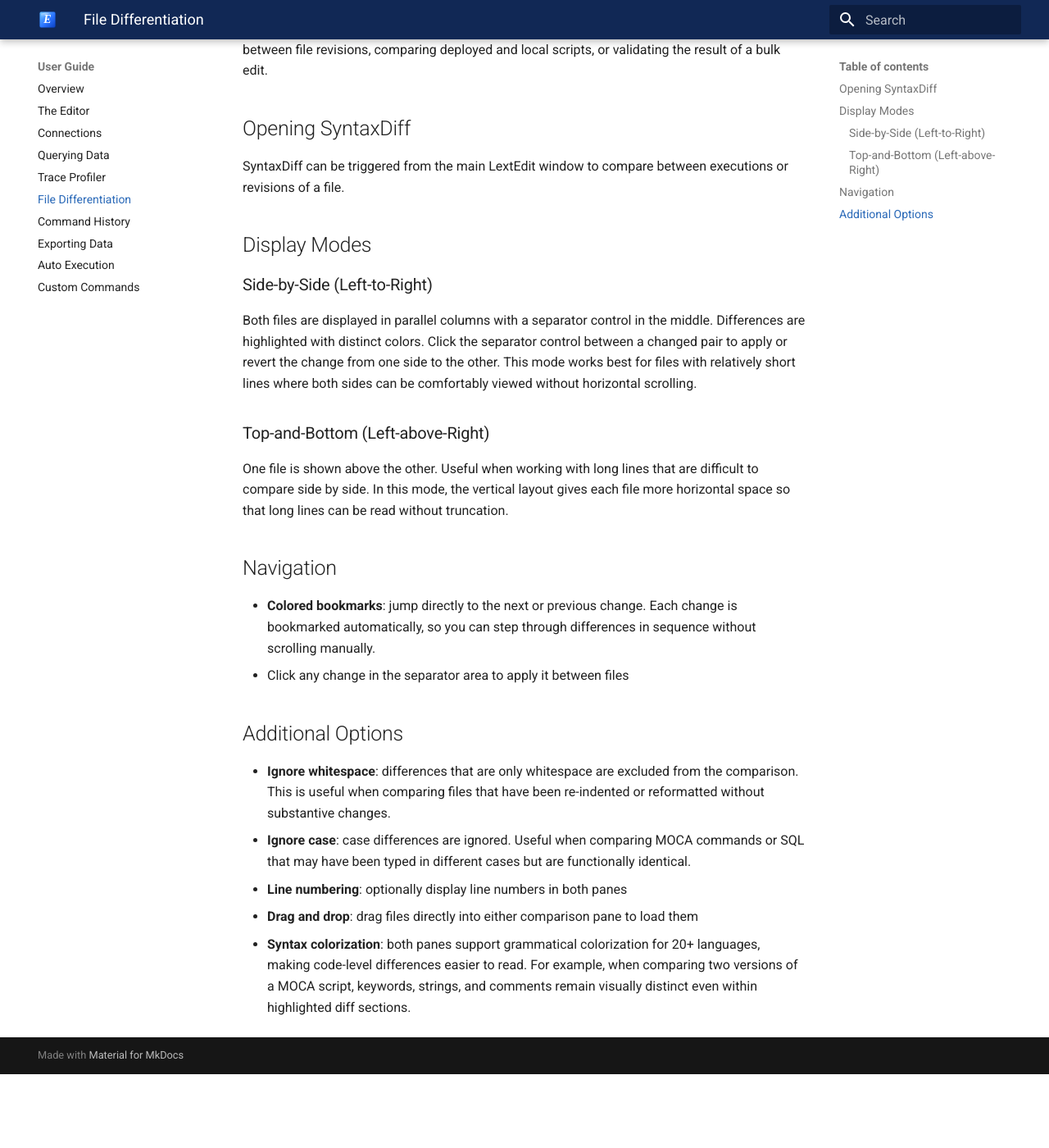
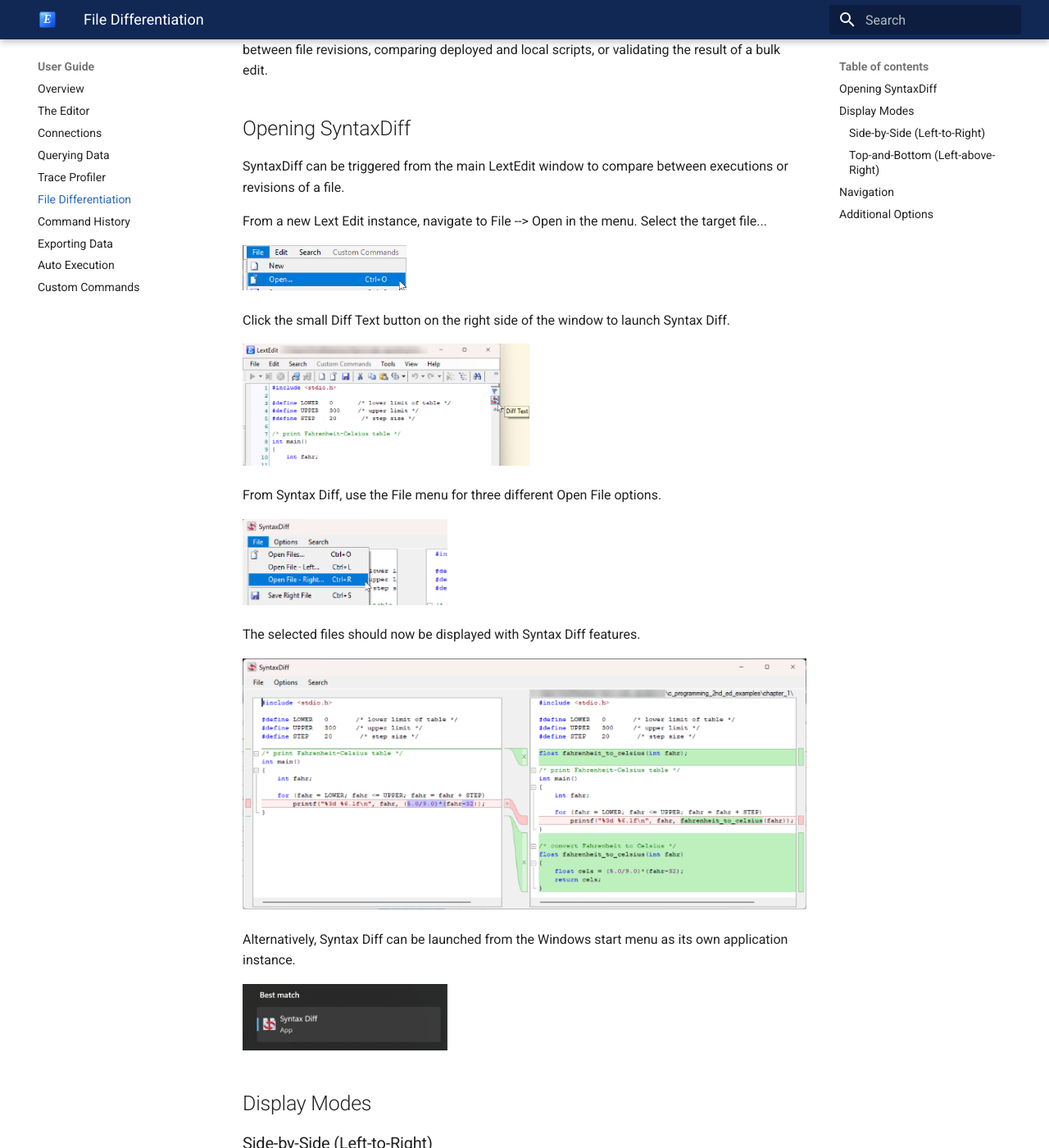
Before and after one commit to christopher-robertson/lextedit_documentation, an MkDocs documentation site: the page built from docs/user-guide/file-differentiation.md, in a window 1280 px wide and 1400 px high, scrolled down 231 px. Shown: the whole window at 82% size. Built offline with MkDocs 1.6.1 and Material for MkDocs 9.7.7, drawn with Linux system fonts in a browser that asks for light colours; before the commit the page ends 1541 px from its top, so only the background shows below that.

Commit message:
Adding screenshots to User Guide File Differentiation section.

```diff
--- a/docs/user-guide/file-differentiation.md
+++ b/docs/user-guide/file-differentiation.md
@@ -5,6 +5,26 @@
 ## Opening SyntaxDiff
 
 SyntaxDiff can be triggered from the main LextEdit window to compare between executions or revisions of a file.
+
+From a new Lext Edit instance, navigate to File --> Open in the menu. Select the target file...
+
+![Screenshot showing menu File --> Open](img/syntaxdiff_openfile.png){ width="200" }
+
+Click the small Diff Text button on the right side of the window to launch Syntax Diff.
+
+![Screenshot showing Diff Tool from Lext Edit window](img/syntaxdiff_open_diff_tool.png){ width="350" }
+
+From Syntax Diff, use the File menu for three different Open File options.
+
+![Screenshot showing menu File --> Open Right](img/syntaxdiff_openright.png){ width="250" }
+
+The selected files should now be displayed with Syntax Diff features.
+
+![Screenshot showing two files being compared with Syntax Diff tool](img/syntaxdiff_compare.png){ width="700" }
+
+Alternatively, Syntax Diff can be launched from the Windows start menu as its own application instance.
+
+![Screenshot showing Windows Search result for Syntax Diff Application](img/syntaxdiff_windows_search.png){ width="250" }
 
 ## Display Modes
 
@@ -15,6 +35,8 @@
 ### Top-and-Bottom (Left-above-Right)
 
 One file is shown above the other. Useful when working with long lines that are difficult to compare side by side. In this mode, the vertical layout gives each file more horizontal space so that long lines can be read without truncation.
+
+![Screenshot showing Top Bottom Syntax Diff](img/syntaxdiff_topbottom.png){ width="600" }
 
 ## Navigation
 
```
Also changed, not shown: docs/user-guide/img/syntaxdiff_compare.png (added), docs/user-guide/img/syntaxdiff_open_diff_tool.png (added), docs/user-guide/img/syntaxdiff_openfile.png (added), docs/user-guide/img/syntaxdiff_openright.png (added), docs/user-guide/img/syntaxdiff_topbottom.png (added), docs/user-guide/img/syntaxdiff_windows_search.png (added).
